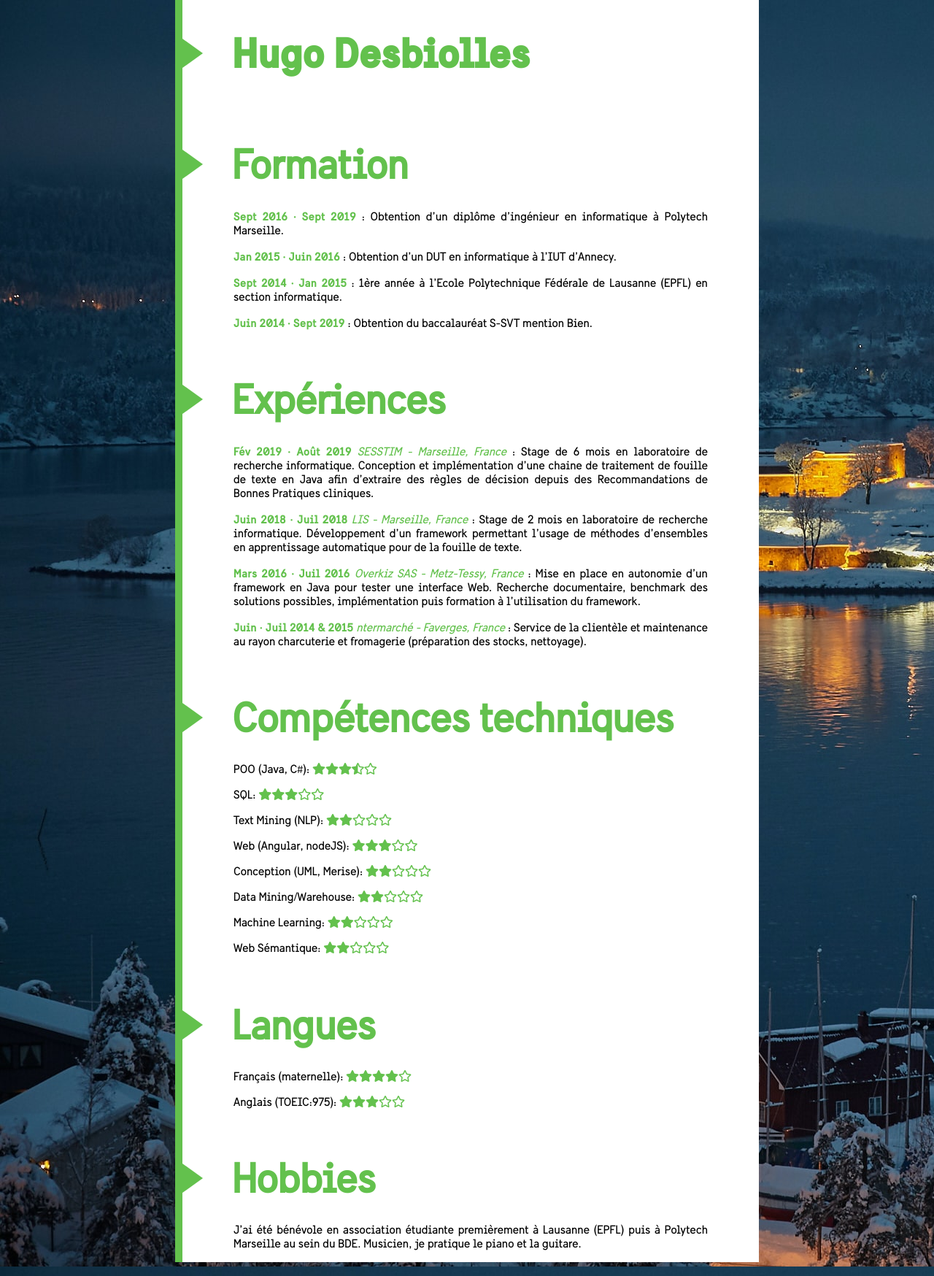
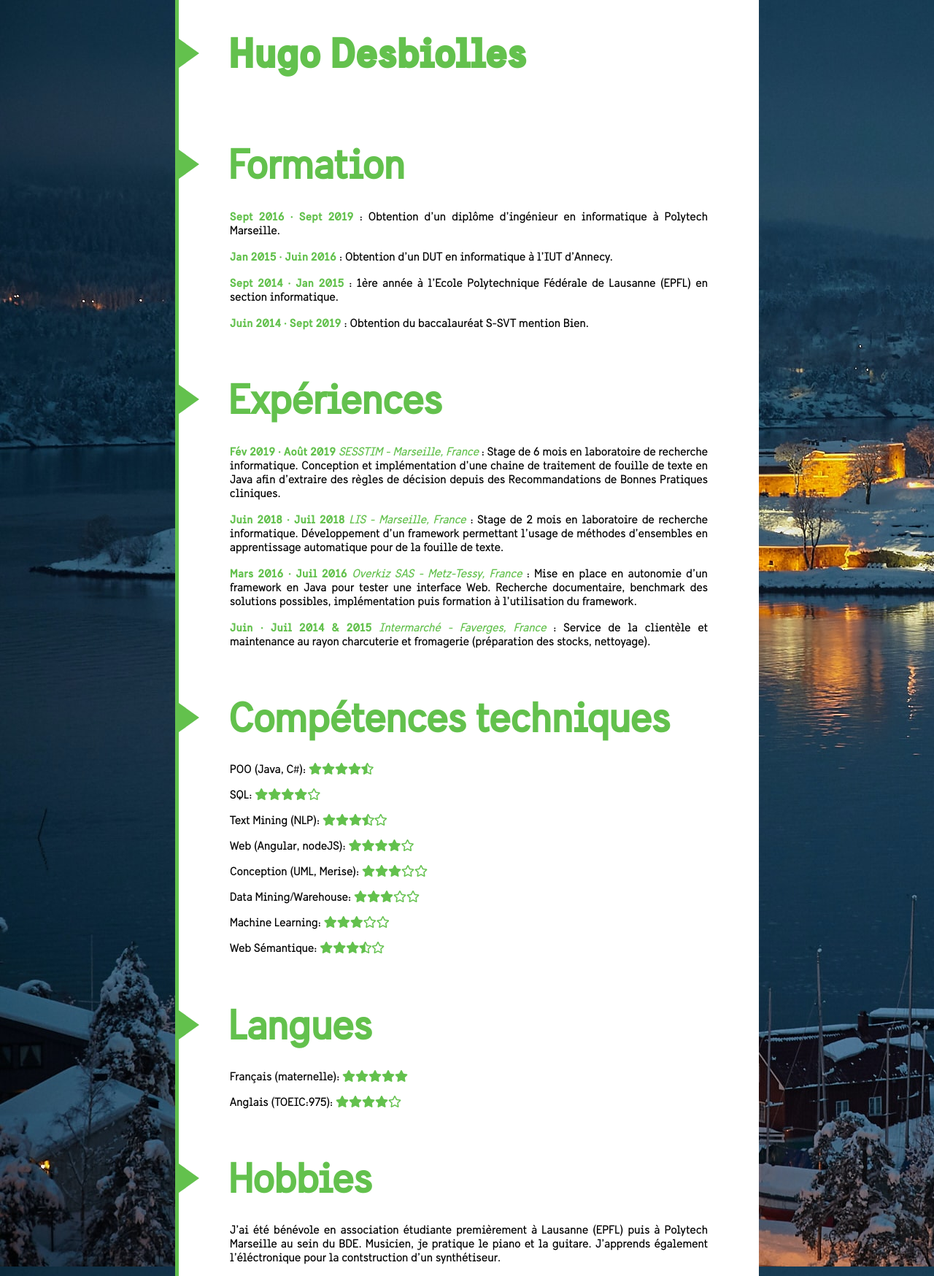
Before and after one commit to HugoDesb/HugoDesb.github.io, a Jekyll site: the page built from resume.markdown, in a window 1280 px wide. Shown: the whole page at 73% size. Built offline with Jekyll 4.4.1, drawn with Linux system fonts in a browser that asks for light colours.

Commit message:
correct typos and a few details

```diff
--- a/_data/resume.json
+++ b/_data/resume.json
@@ -56,7 +56,7 @@
             "start_date": "Juin",
             "end_date": "Juil 2014 & 2015",
             "place": {
-                "structure": "ntermarché",
+                "structure": "Intermarché",
                 "city": "Faverges",
                 "country": "France"
             },
@@ -74,7 +74,7 @@
         },
         {
             "name": "Text Mining (NLP)",
-            "rating": 3
+            "rating": 3.5
         },
         {
             "name": "Web (Angular, nodeJS)",
@@ -94,7 +94,7 @@
         },
         {
             "name": "Web Sémantique",
-            "rating": 3
+            "rating": 3.5
         }
     ],
     "languages":[
--- a/_includes/star-rating.html
+++ b/_includes/star-rating.html
@@ -4,12 +4,12 @@
 {% assign full-star = '<i class="fas fa-star"></i>' %}
 
 
-{% for i in (1..5) %}
+{% for i in (0..4) %}
     {% assign diff = include.rating | minus: i%}
-    {% if diff > 0.5 %}
+    {% if diff == 0.5 %}
+        {% assign stars = stars | append: half-star %}
+    {% elsif diff > 0 %}
         {% assign stars = stars | append: full-star %}
-    {% elsif diff == 0.5 %}
-        {% assign stars = stars | append: half-star %}
     {% else %}
         {% assign stars = stars | append: empty-star %}
     {% endif %}
--- a/assets/css/main.scss
+++ b/assets/css/main.scss
@@ -59,6 +59,7 @@ body{
     margin: 0;
     font-family: $fontregular;
     background-image: url("../img/norway.jpg");
+    background-attachment: fixed;
 
 }
 
@@ -119,7 +120,7 @@ body{
 
     width: $width;
     background-color: $backgroundColor;
-    border-left: 10px solid $themeColor;
+    border-left: 5px solid $themeColor;
 
     padding: 10px 0 10px 0;
 
@@ -191,9 +192,10 @@ nav#social-links{
 
 main{
     background-color: $backgroundColor;
-    width:800px;
+    width:100%;
+    max-width: 800px;
     margin: 0 auto 0 auto;
-    border-left: 10px solid $themeColor;
+    border-left: 5px solid $themeColor;
 
     display: flex;
     flex-direction: column;
--- a/resume.markdown
+++ b/resume.markdown
@@ -4,4 +4,4 @@ title: CV
 permalink: /resume/
 ---
 
-J’ai été bénévole en association étudiante premièrement à Lausanne (EPFL) puis à Polytech Marseille au sein du BDE. Musicien, je pratique le piano et la guitare.
+J’ai été bénévole en association étudiante premièrement à Lausanne (EPFL) puis à Polytech Marseille au sein du BDE. Musicien, je pratique le piano et la guitare. J'apprends également l'éléctronique pour la contstruction d'un synthétiseur.
```
